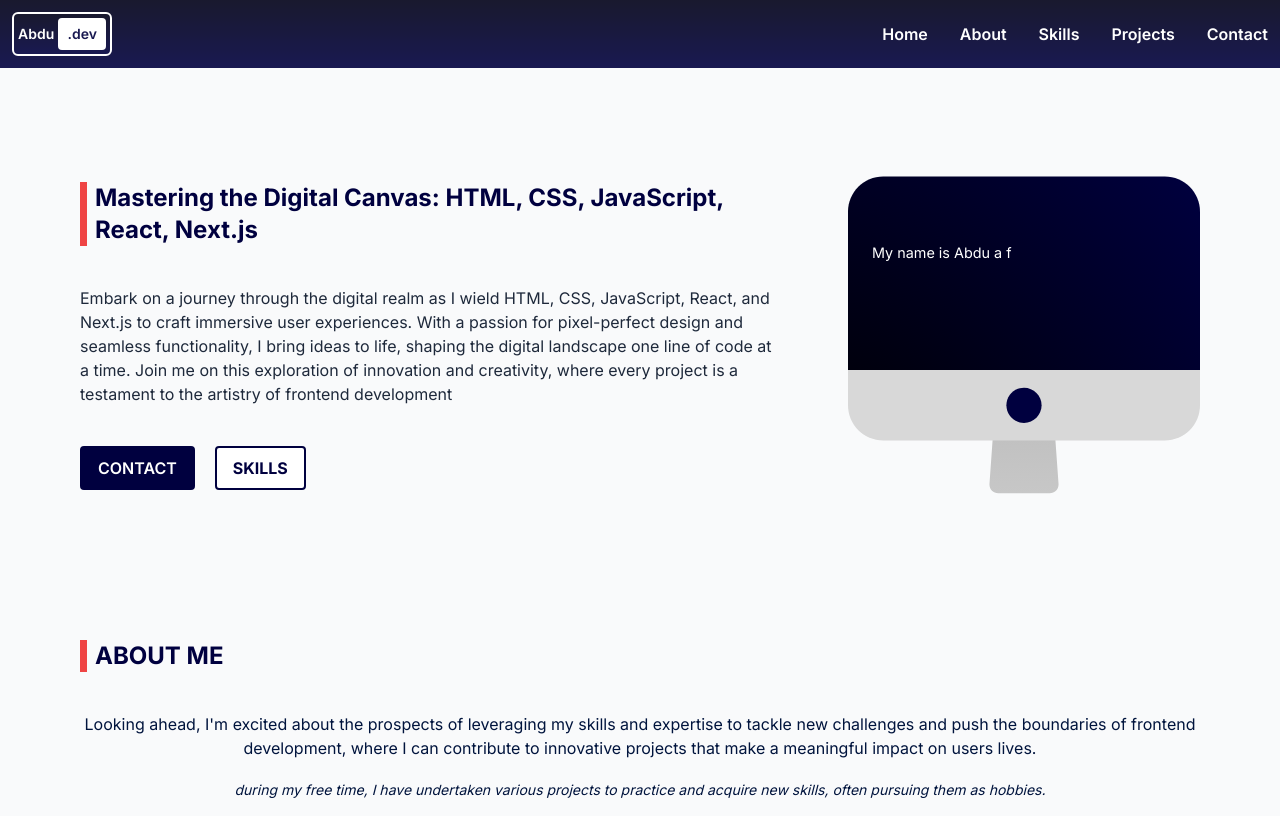
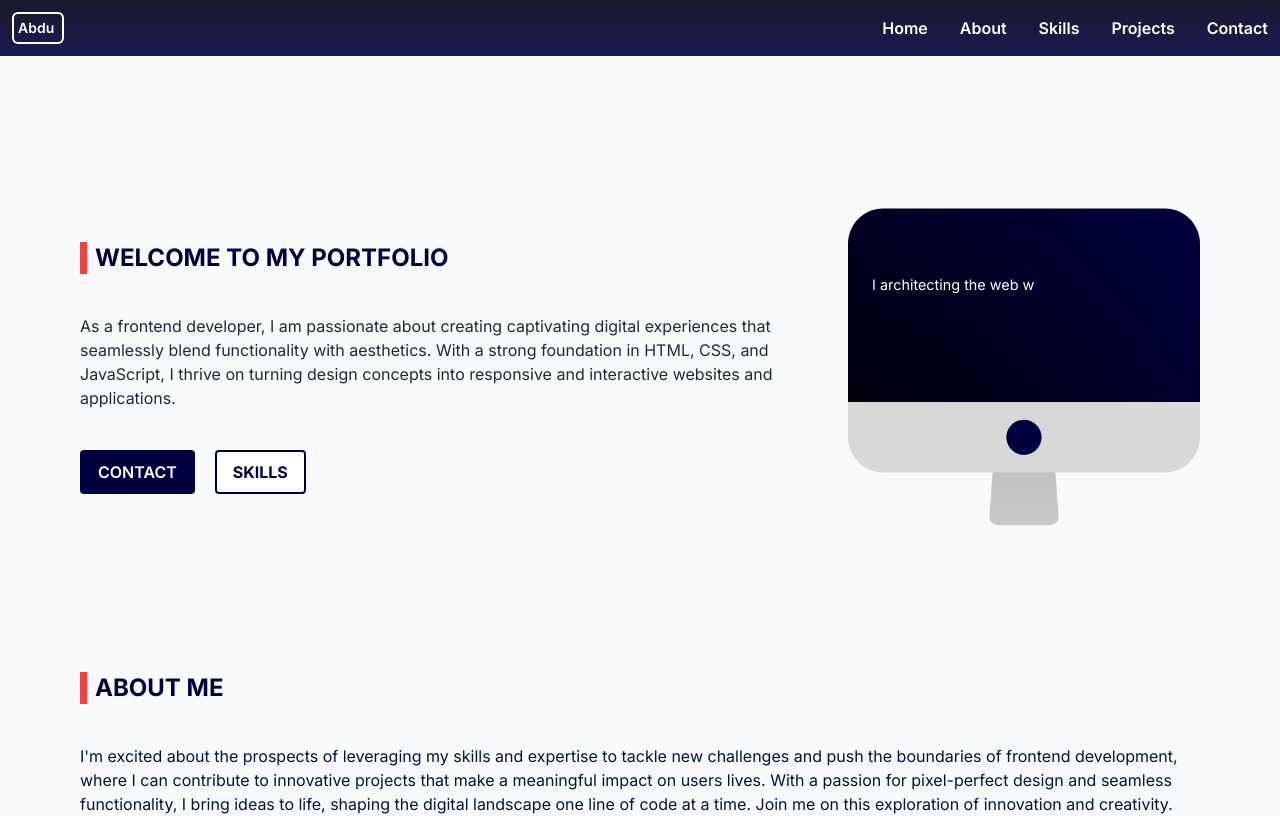
Before and after one commit to Abdu-alyousef/Portfolio_, a Next.js app: page / in a window 1280 px wide. Shown: the top 816 px of the page. Built offline with nearby package versions, Linux system fonts and the light colour scheme.

Commit message:
changed the logo

```diff
--- a/src/app/component/About.jsx
+++ b/src/app/component/About.jsx
@@ -11,14 +11,18 @@ export default function About() {
       <div className="flex flex-col gap-10">
         <div className="flex flex-col justify-center gap-5 items-center">
           {/* Hello, I&apos;m Abdu alyousef */}
-          <p className=" sm:text-center text-[#00143d]">
-            Looking ahead, I&apos;m excited about the prospects of leveraging my
+          <p className=" text-center md:text-start text-[#00143d]">
+            I&apos;m excited about the prospects of leveraging my
             skills and expertise to tackle new challenges and push the
             boundaries of frontend development, where I can contribute to
             innovative projects that make a meaningful impact on users lives.
+                With a passion for pixel-perfect design and
+                seamless functionality, I bring ideas to life, shaping the
+                digital landscape one line of code at a time. Join me on this
+                exploration of innovation and creativity.
           </p>
 
-          <span className="italic text-sm mb-10 text-[#00143d]">
+          <span className="italic text-center md:text-start text-sm mb-10 text-[#00143d]">
             during my free time, I have undertaken various projects to practice
             and acquire new skills, often pursuing them as hobbies.
           </span>
--- a/src/app/component/Contact.jsx
+++ b/src/app/component/Contact.jsx
@@ -7,8 +7,8 @@ export default function Contact() {
       <div id="contact-section" className="mt-24 mb-10">
         <div className="flex flex-col gap-10">
           <div className="flex flex-col gap-4">
-            <h1 className="font-bold text-2xl mb-10 c-text border-l-[7px] pl-2 border-red-500">Let&apos;s Connect</h1>
-            <p className="sm:text-center text-slate-800">
+            <h1 className="font-bold text-2xl mb-10 c-text border-l-[7px] pl-2 border-red-500 uppercase">Let&apos;s Connect</h1>
+            <p className="text-center md:text-start text-slate-800">
               Thank you for taking the time to learn more about me. If
               you&apos;re interested in collaborating on exciting projects or
               discussing how we can work together, I&apos;d love to hear from
--- a/src/app/component/Footer.jsx
+++ b/src/app/component/Footer.jsx
@@ -8,22 +8,22 @@ export default function Footer() {
       <div className="flex flex-col items-center gap-3">
         <div className="flex gap-8">
           <div className="p-2 rounded-md hover:bg-red-500 transition">
-            <Link href="#">
+            <Link href="https://de.linkedin.com/in/abdu7?original_referer=https%3A%2F%2Fwww.linkedin.com%2F" target="_blank">
               <Image src="/linkedin.svg" alt="linkedin" width={20} height={20} />
             </Link>
           </div>
           <div className="p-2 rounded-md hover:bg-red-500 transition">
-            <Link href="#">
+            <Link href="https://github.com/Abdu-alyousef" target="_blank">
               <Image src="/github.svg" alt="github" width={20} height={20} />
             </Link>
           </div>
           <div className="p-2 rounded-md hover:bg-red-500 transition">
-            <Link href="#">
+            <Link href="https://www.instagram.com/itsboud/" target="_blank">
               <Image src="/insta.svg" alt="insta" width={20} height={20} />
             </Link>
           </div>
           <div className="p-2 rounded-md hover:bg-red-500 transition">
-            <Link href="#">
+            <Link href="https://twitter.com/vieuuue"  target="_blank">
               <Image src="/x.svg" alt="x" width={20} height={20} />
             </Link>
           </div>
--- a/src/app/component/Main.jsx
+++ b/src/app/component/Main.jsx
@@ -12,7 +12,7 @@ export default function Main() {
   };
   return (
     <Container>
-      <div id="home-section" className="pt-40 mb-32">
+      <div id="home-section" className="pt-24 md:pt-48 mb-32">
         <div className="flex flex-col md:flex-row justify-between gap-16">
           <div className=" md:w-1/2 lg:w-1/3 md:order-1 flex items-center justify-center">
             <div className="">
@@ -27,16 +27,15 @@ export default function Main() {
                 <span className="absolute top-20 left-2 text-white px-4">
                   <TypeAnimation
                     sequence={[
-                      "Welcome to my Portfolio!",
+                      "Hello!",
                       1000,
                       "My name is Abdu",
                       1000,
-                      "My name is Abdu a frontend developer",
+                      "I architecting the web with creativity and code.",
                       1000,
-                      "My name is Abdu with a passionate about creating amazing user experiences",
+                      "I breathing life into pixels, pixel by pixel.",
                       1000,
-
-                      "My name is Abdu a expertise in HTML, CSS, and JavaScript",
+                      "I transforming ideas into interactive wonders.",
                       1000,
                     ]}
                     wrapper="span"
@@ -50,18 +49,15 @@ export default function Main() {
           </div>
           <div className="md:w-1/2 lg:w-2/3 flex flex-col justify-center gap-10">
             <div className="flex flex-col gap-10">
-              <h1 className="text-2xl font-bold text-[#00003f] border-l-[7px] pl-2 border-red-500">
-                Mastering the Digital Canvas: HTML, CSS, JavaScript, React,
-                Next.js
+              <h1 className="text-2xl font-bold text-[#00003f] border-l-[7px] pl-2 border-red-500 uppercase">
+                Welcome to my portfolio
               </h1>
               <p className=" text-slate-800 text-center md:text-start">
-                Embark on a journey through the digital realm as I wield HTML,
-                CSS, JavaScript, React, and Next.js to craft immersive user
-                experiences. With a passion for pixel-perfect design and
-                seamless functionality, I bring ideas to life, shaping the
-                digital landscape one line of code at a time. Join me on this
-                exploration of innovation and creativity, where every project is
-                a testament to the artistry of frontend development
+                As a frontend developer, I am passionate about creating
+                captivating digital experiences that seamlessly blend
+                functionality with aesthetics. With a strong foundation in HTML,
+                CSS, and JavaScript, I thrive on turning design concepts into
+                responsive and interactive websites and applications.
               </p>
             </div>
             <div
--- a/src/app/component/Project.jsx
+++ b/src/app/component/Project.jsx
@@ -12,7 +12,7 @@ export default function Project() {
         className="text-2xl mb-10 font-bold uppercase text-[#00003f] border-l-[7px] pl-2 border-red-500">
           See my all Projects
         </h2>
-        <p className=" text-slate-800 mb-4">For a comprehensive view of all my work, including open-source projects and personal endeavors, head over to my GitHub profile.</p>
+        <p className=" text-slate-800 mb-4 text-center md:text-start">For a comprehensive view of all my work, including open-source projects and personal endeavors, head over to my GitHub profile.</p>
         <div className="grid gap-8 sm:grid-cols-2 lg:grid-cols-3 pb-10">
           <div className="rounded overflow-hidden shadow-lg mt-5 relative bg-white">
             <Image src="/food.png" alt="food" width={600} height={400} />
--- a/src/app/component/navbar/Logo.jsx
+++ b/src/app/component/navbar/Logo.jsx
@@ -7,9 +7,6 @@ export default function Logo() {
         className="text-sm bg-gradient-to-b from-[#000018] to-[#00003f] p-1 border-[2px] border-white font-semibold rounded-md flex items-center justify-center"
       >
         <span className="text-white mr-1">Abdu</span>
-        <span className="w-12 h-8 rounded bg-white text-[#00003f] flex items-center justify-center">
-          .dev
-        </span>
       </div>
     </div>
   );
--- a/src/app/layout.js
+++ b/src/app/layout.js
@@ -1,21 +1,28 @@
 import { Inter } from "next/font/google";
 import "./globals.css";
 import Navbar from "./component/navbar/Navbar";
+import Head from "next/head";
 
 const inter = Inter({ subsets: ["latin"] });
 
 export const metadata = {
-  title: "Create Next App",
-  description: "Generated by create next app",
+  title: "Abdu's Portfolio",
+  description:
+    "Dive into my digital world, where creativity meets code in stunning frontend projects.",
 };
 
 export default function RootLayout({ children }) {
   return (
     <html lang="en">
-              <body className={`${inter.className} bg-gray-50`}>
-        <Navbar/>
+      <Head>
+        <title>{metadata.title}</title>
+        <meta name="description" content={metadata.description} />
+        <link rel="logo" href="/logo.png" />
+      </Head>
+      <body className={`${inter.className} bg-gray-50`}>
+        <Navbar />
         {children}
-        </body>
+      </body>
     </html>
   );
 }
```
Also changed, not shown: public/hero3.png (deleted).
